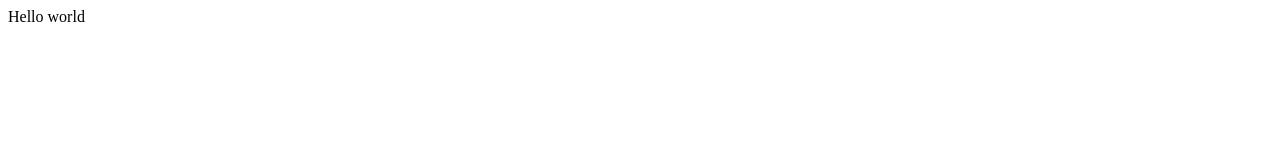
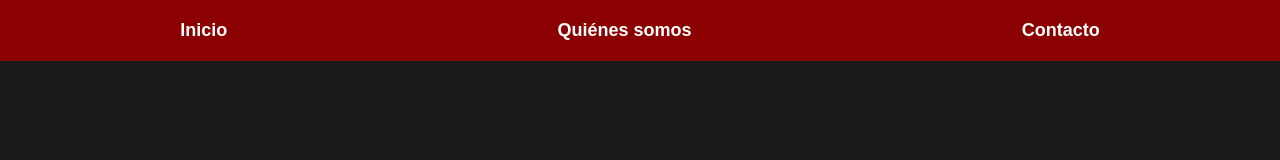
Before and after one commit to Ciberart/Blog, a plain HTML site: page index.html in a window 1280 px wide. Drawn offline with Linux system fonts and the light colour scheme.

Commit message:
Tarea 1: Menu de navegacion con estilos css

```diff
--- a/index.html
+++ b/index.html
@@ -5,10 +5,17 @@
   <meta charset="utf-8">
   <meta name="viewport" content="width=device-width">
   <title>replit</title>
+  <link rel="stylesheet" href="style.css"
 </head>
 
 <body>
-  Hello world
+<nav class="menu-nav">
+    <ul>
+      <li>Inicio</li>
+      <li>Quiénes somos</li>
+      <li>Contacto</li>
+    </ul>
+  </nav>
 
   <!--
   This script places a badge on your repl's full-browser view back to your repl's cover
--- a/style.css
+++ b/style.css
@@ -2,3 +2,29 @@ html {
     height: 100%;
     width: 100%;
   }
+body {
+  margin: 0;
+  font-family: Arial, sans-serif;
+  background-color: #1a1a1a;
+  color: #f2f2f2;
+}
+.menu-nav {
+  background-color: #8b0000;
+  position: sticky;
+  top: 0;
+  padding: 15px;
+  z-index: 1000;
+}
+.menu-nav ul {
+  list-style-type: none;
+  margin: 0;
+  padding: 0;
+  display: flex;
+  justify-content: space-around;
+}
+.menu-nav li {
+  color: white;
+  font-weight: bold;
+  font-size: 18px;
+  padding: 5px 10px;
+}
```
Also changed, not shown: Contacto.html (added), QuienesSomos.html (added).
